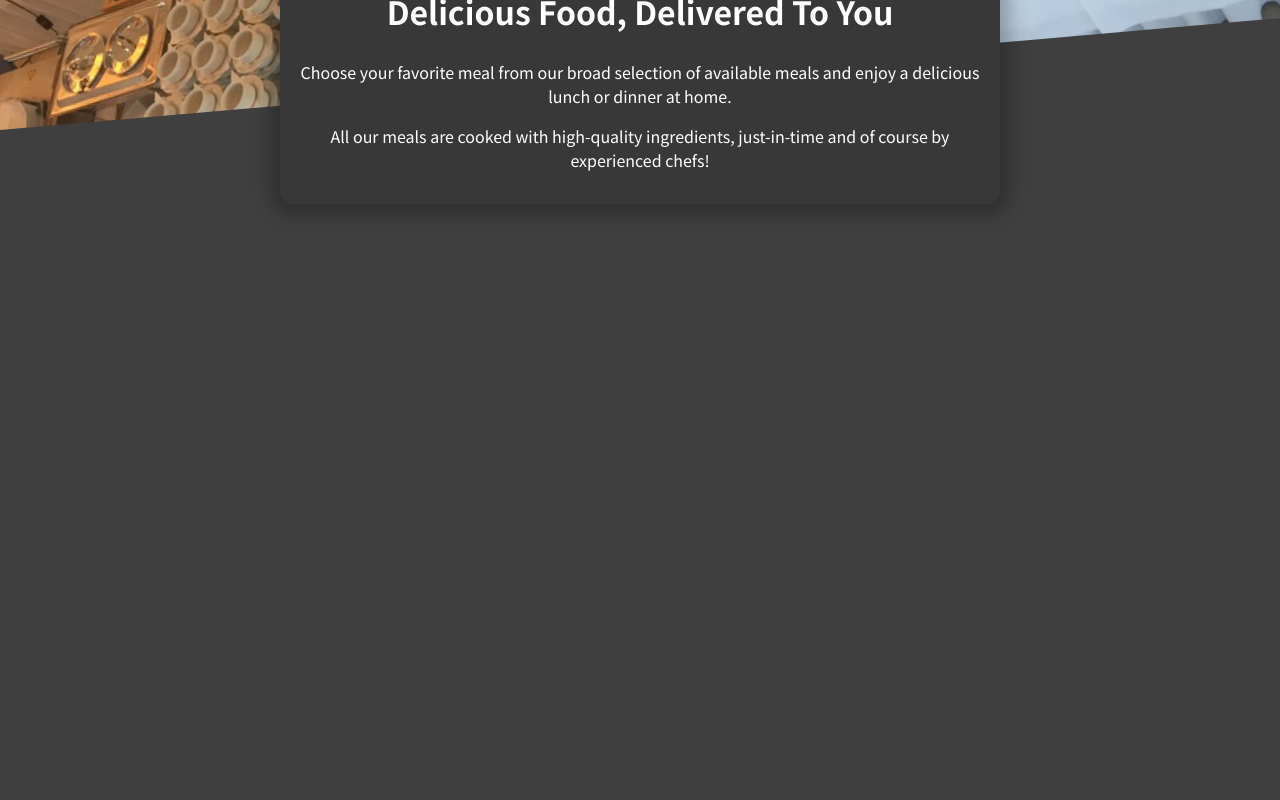
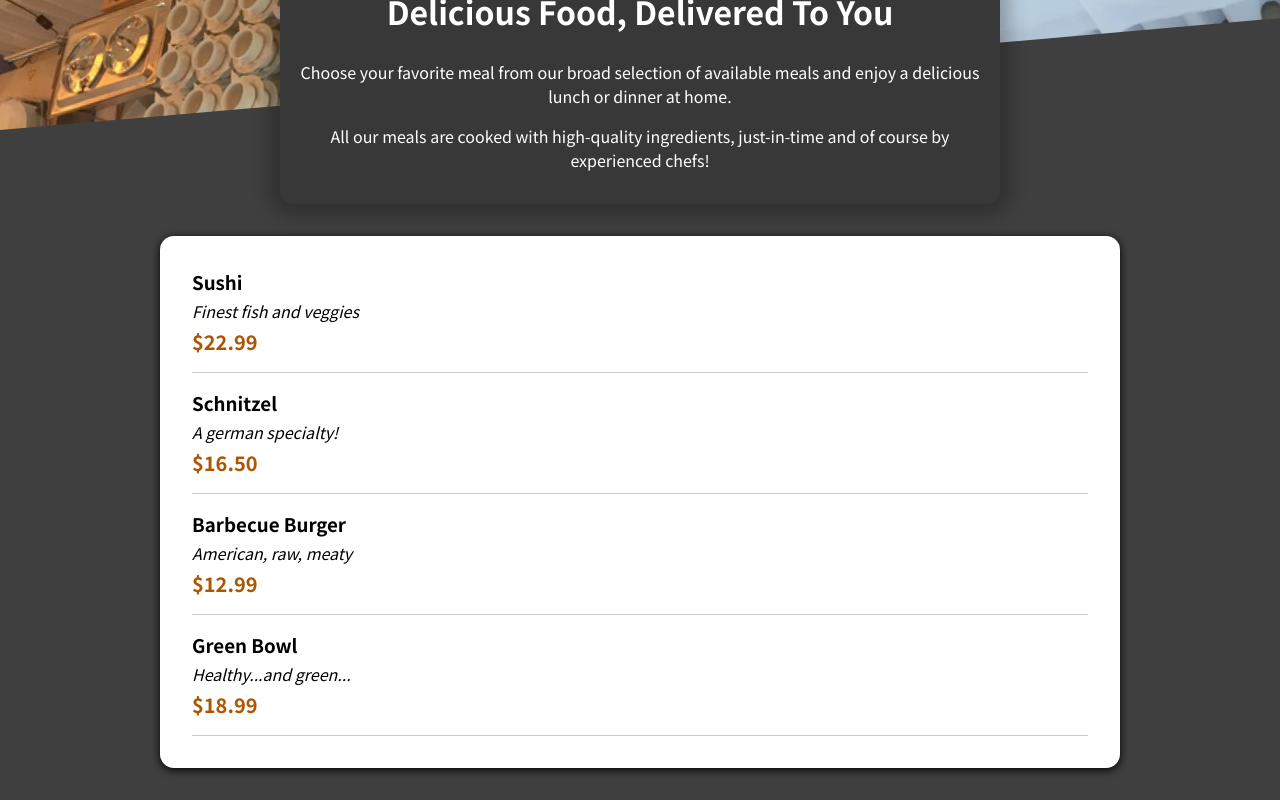
Before and after one commit to azeem521/1stProRestorant, a React (Create React App) app in the folder restorant/: page / in a window 1280 px wide. Shown: the part 343-1143 px from the top of the page. Before the commit the page ends 800 px from the top, so only its background shows below. Built offline with nearby package versions, Linux system fonts and the light colour scheme.

Commit message:
MakingTheUtemVisible

```diff
--- a/restorant/src/App.js
+++ b/restorant/src/App.js
@@ -1,15 +1,18 @@
+import { Fragment } from "react";
 import Header from "./component/Layout/Header";
-import Summary from "./component/Meals/Summary";
+import AvailableMeal from "./component/Meals/AvailableMeal";
+import Meal from "./component/Meals/Meal";
 
 function App() {
   return (
-    <div>
+    <Fragment>
       <h2>Let's get started!</h2>
       <Header />
       <main>
-        <Summary />
+        <Meal />
+        <AvailableMeal />
       </main>
-    </div>
+    </Fragment>
   );
 }
 
--- /dev/null
+++ b/restorant/src/component/Meals/AvailableMeal.js
@@ -0,0 +1,55 @@
+
+import React from 'react'
+import Card from '../UI/Card';
+import classes from './AvailableMeal.module.css'
+import MealItem from './MealItem/MealItem';
+
+const DUMMY_MEALS = [
+    {
+      id: 'm1',
+      name: 'Sushi',
+      description: 'Finest fish and veggies',
+      price: 22.99,
+    },
+    {
+      id: 'm2',
+      name: 'Schnitzel',
+      description: 'A german specialty!',
+      price: 16.5,
+    },
+    {
+      id: 'm3',
+      name: 'Barbecue Burger',
+      description: 'American, raw, meaty',
+      price: 12.99,
+    },
+    {
+      id: 'm4',
+      name: 'Green Bowl',
+      description: 'Healthy...and green...',
+      price: 18.99,
+    },
+  ];
+
+const AvailableMeal = () => {
+
+        const mealsList=DUMMY_MEALS.map(meal=>(<MealItem
+          key ={meal.id}
+          id={meal.id}
+            name={meal.name}
+            description={meal.description}
+            price={meal.price} />
+            ))
+
+  return (
+    <section className={classes.meals}>
+        <Card>
+        <ul>
+            {mealsList}
+        </ul>
+        </Card>
+    </section>
+  )
+}
+
+export default AvailableMeal
--- /dev/null
+++ b/restorant/src/component/Meals/AvailableMeal.module.css
@@ -0,0 +1,24 @@
+.meals {
+    max-width: 60rem;
+    width: 90%;
+    margin: 2rem auto;
+    animation: meals-appear 1s ease-out forwards;
+  }
+
+  .meals ul {
+    list-style: none;
+    margin: 0;
+    padding: 0;
+  }
+
+  @keyframes meals-appear {
+    from {
+      opacity: 0;
+      transform: translateY(3rem);
+    }
+
+    to {
+      opacity: 1;
+      transform: translateY(0);
+    }
+  }
--- a/restorant/src/component/Meals/Summary.js
+++ b/restorant/src/component/Meals/Meal.js
@@ -1,7 +1,7 @@
 import React from 'react'
-import classes from './Summary.module.css'
+import classes from './Meal.module.css'
 
-const Summary = () => {
+const Meal = () => {
     return (
         <section className={classes.summary}>
           <h2>Delicious Food, Delivered To You</h2>
@@ -17,4 +17,4 @@
       );
 }
 
-export default Summary
+export default Meal
--- /dev/null
+++ b/restorant/src/component/Meals/MealItem/MealItem.js
@@ -0,0 +1,24 @@
+import React from 'react'
+
+import classes from './MealItem.module.css'
+
+const MealItem = (props) => {
+
+    const price=`$${props.price.toFixed(2)}`
+
+  return (
+    <li className={classes.meal}>
+        <div>
+            <h3>{props.name}</h3>
+            <div className={classes.description}>{props.description}</div>
+            <div className={classes.price}>{price}</div>
+        </div>
+        <div>
+
+
+        </div>
+    </li>
+  )
+}
+
+export default MealItem
--- /dev/null
+++ b/restorant/src/component/Meals/MealItem/MealItem.module.css
@@ -0,0 +1,22 @@
+.meal {
+    display: flex;
+    justify-content: space-between;
+    margin: 1rem;
+    padding-bottom: 1rem;
+    border-bottom: 1px solid #ccc;
+  }
+
+  .meal h3 {
+    margin: 0 0 0.25rem 0;
+  }
+
+  .description {
+    font-style: italic;
+  }
+
+  .price {
+    margin-top: 0.25rem;
+    font-weight: bold;
+    color: #ad5502;
+    font-size: 1.25rem;
+  }
```
Also changed, not shown: restorant/src/component/Meals/Meal.module.css (renamed from restorant/src/component/Meals/Summary.module.css).
